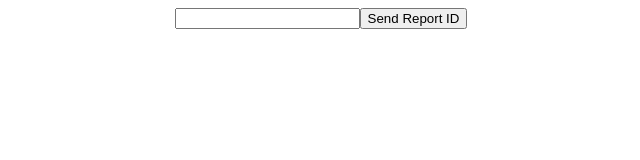
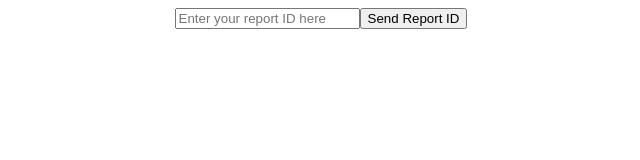
Before and after one commit to MartikosCoder/stolen-bikes, a Vue app in the folder vue/: page /#/check in a window 1280 px wide. Shown: the top 160 px of the page, without its empty margins (319-959 px from the left). Built offline with nearby package versions, Linux system fonts and the light colour scheme.

Commit message:
Add placeholders for inputs

```diff
--- a/vue/src/views/Check.vue
+++ b/vue/src/views/Check.vue
@@ -2,7 +2,7 @@
   <div class="check_report">
     <div class="status-block" v-if="status.length > 0">{{ status }}</div>
     <div class="report-block" v-else>
-      <input type="text" v-model="bike_id" />
+      <input type="text" placeholder="Enter your report ID here" v-model="bike_id" />
       <button @click="checkReport">Send Report ID</button>
     </div>
   </div>
--- a/vue/src/views/New.vue
+++ b/vue/src/views/New.vue
@@ -4,7 +4,7 @@
       {{ status }}
     </div>
     <div class="report-block" v-else>
-      <input type="text" v-model="bike_number">
+      <input type="text" placeholder="Enter your bike's number" v-model="bike_number">
       <button @click="sendNewReport">Send Report</button>
     </div>
   </div>
```
